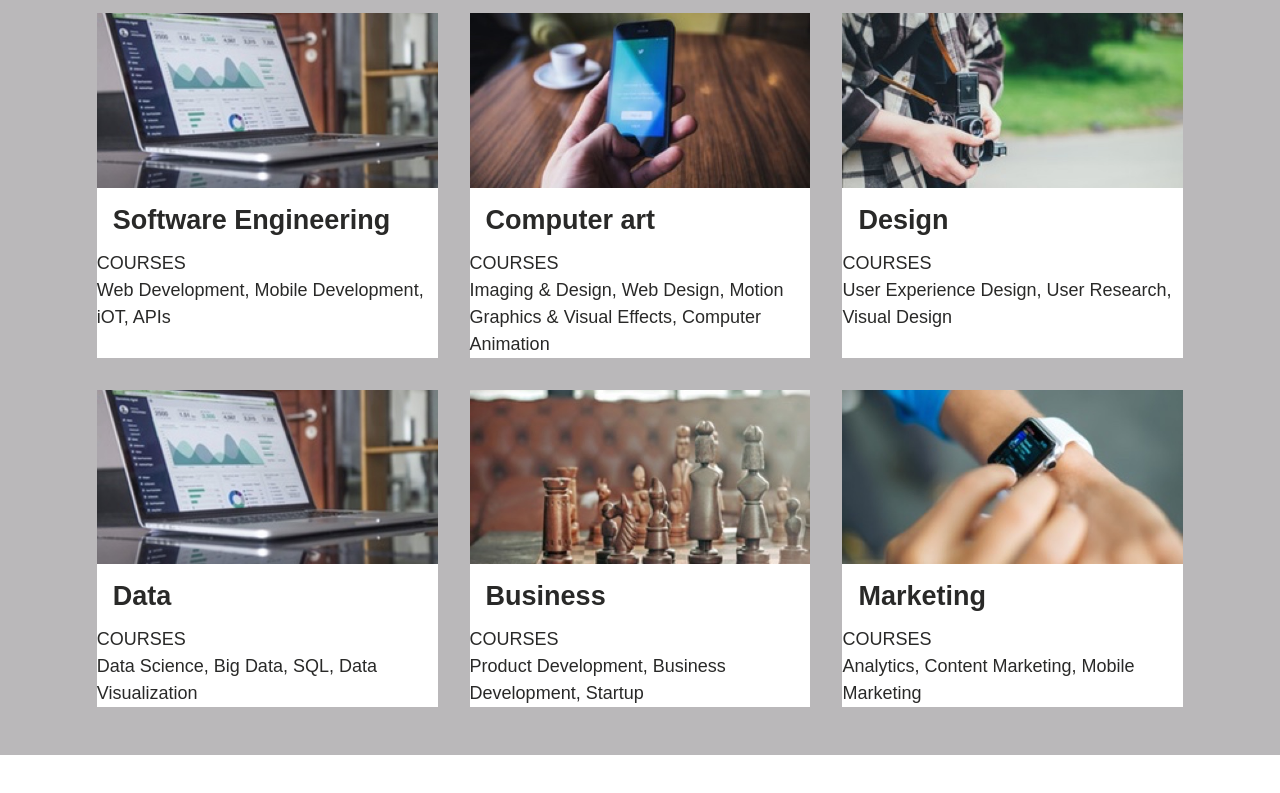
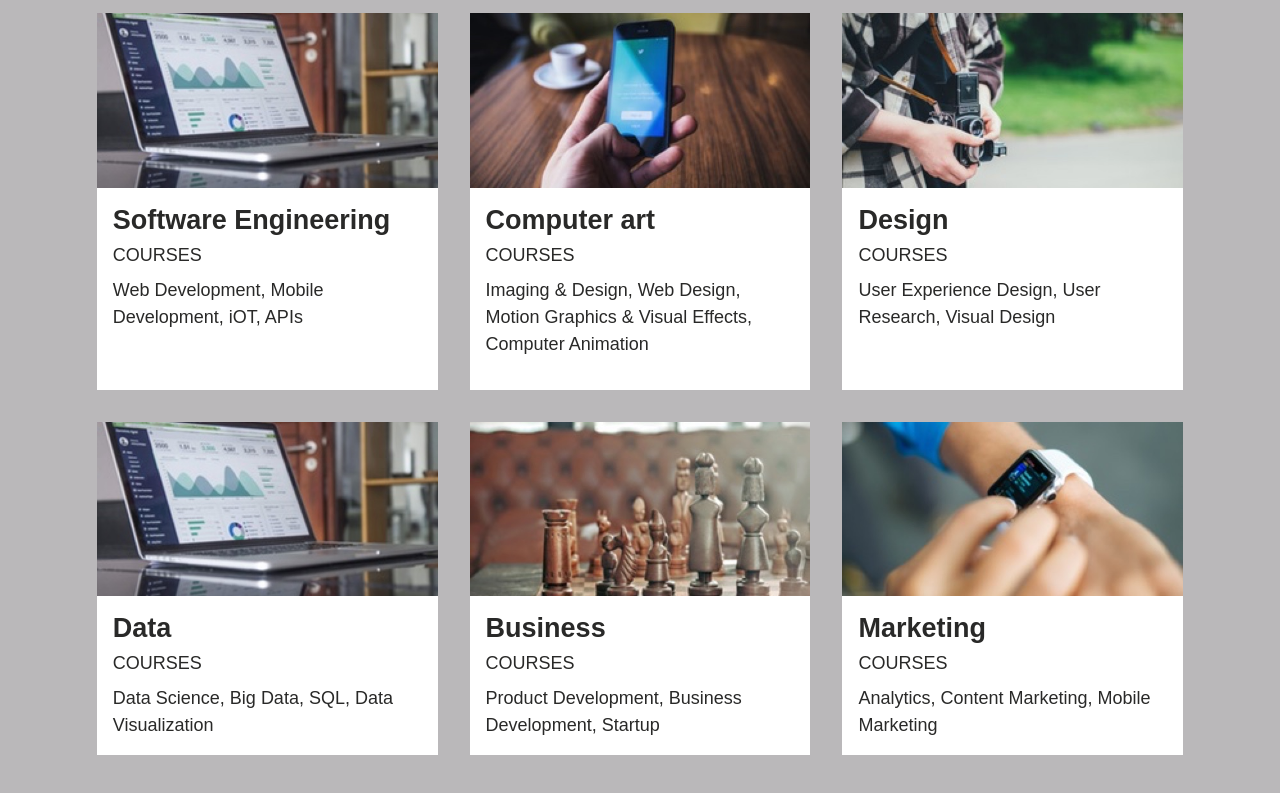
Before and after one commit to llkaplan/Colmar-Academy, a plain HTML site: page index.html in a window 1280 px wide. Shown: the part 1530-2323 px from the top of the page. Before the commit the page ends 2285 px from the top, so only its background shows below. Drawn offline with Linux system fonts and the light colour scheme.

Commit message:
Completed the 3rd div

```diff
--- a/Resources/css/style.css
+++ b/Resources/css/style.css
@@ -199,7 +199,14 @@ h3 {
 .startLearning .startLearningdiv img {
   width: 100%;
 }
-
-.startLearning .startLearningdiv h3 {
+.startLearning .startLearningdiv .startLearningdivText {
   padding: 16px;
 }
+.startLearning .startLearningdiv .startLearningdivText h3 {
+  padding: 0px;
+}
+.startLearning .startLearningdiv .startLearningdivText span {
+  display: block;
+  padding-top: 8px;
+  padding-bottom: 8px;
+}
--- a/index.html
+++ b/index.html
@@ -73,45 +73,57 @@
       <h1>Start Learning</h1>
       <div class="startLearningdiv">
         <img src="Resources/images/course-data.jpg"/>
+        <div class="startLearningdivText">
           <h3>Software Engineering</h3>
-        <p><span class="courses">COURSES</span></br>
+          <p><span class="courses">COURSES</span>
             Web Development, Mobile Development, iOT, APIs
           </p>
         </div>
+      </div>
       <div class="startLearningdiv">
         <img src="Resources/images/course-computer-art.jpg"/>
+        <div class="startLearningdivText">
           <h3>Computer art</h3>
-        <p><span class="courses">COURSES<span></br>
+          <p><span class="courses">COURSES<span>
             Imaging &amp; Design, Web Design, Motion Graphics &amp; Visual Effects, Computer Animation
           </p>
         </div>
+      </div>
       <div class="startLearningdiv">
         <img src="Resources/images/course-design.jpg"/>
+        <div class="startLearningdivText">
           <h3>Design</h3>
-        <p><span class="courses">COURSES</span></br>
+          <p><span class="courses">COURSES</span>
             User Experience Design, User Research, Visual Design
           </p>
         </div>
+      </div>
       <div class="startLearningdiv">
         <img src="Resources/images/course-data.jpg"/>
+        <div class="startLearningdivText">
           <h3>Data</h3>
-        <p><span class="courses">COURSES</span></br>
+          <p><span class="courses">COURSES</span>
             Data Science, Big Data, SQL, Data Visualization
           </p>
         </div>
+      </div>
       <div class="startLearningdiv">
         <img src="Resources/images/course-business.jpg"/>
+        <div class="startLearningdivText">
           <h3>Business</h3>
-        <p><span class="courses">COURSES</span></br>
+          <p><span class="courses">COURSES</span>
             Product Development, Business Development, Startup
           </p>
         </div>
+      </div>
       <div class="startLearningdiv">
         <img src="Resources/images/course-marketing.jpg"/>
+        <div class="startLearningdivText">
           <h3>Marketing</h3>
-        <p><span class="courses">COURSES</span></br>
+          <p><span class="courses">COURSES</span>
             Analytics, Content Marketing, Mobile Marketing
           </p>
+        </div>
       </div>
     </div>
 <!--Fourth div-->
```
Lines whose indentation alone changed are shown as unchanged.
